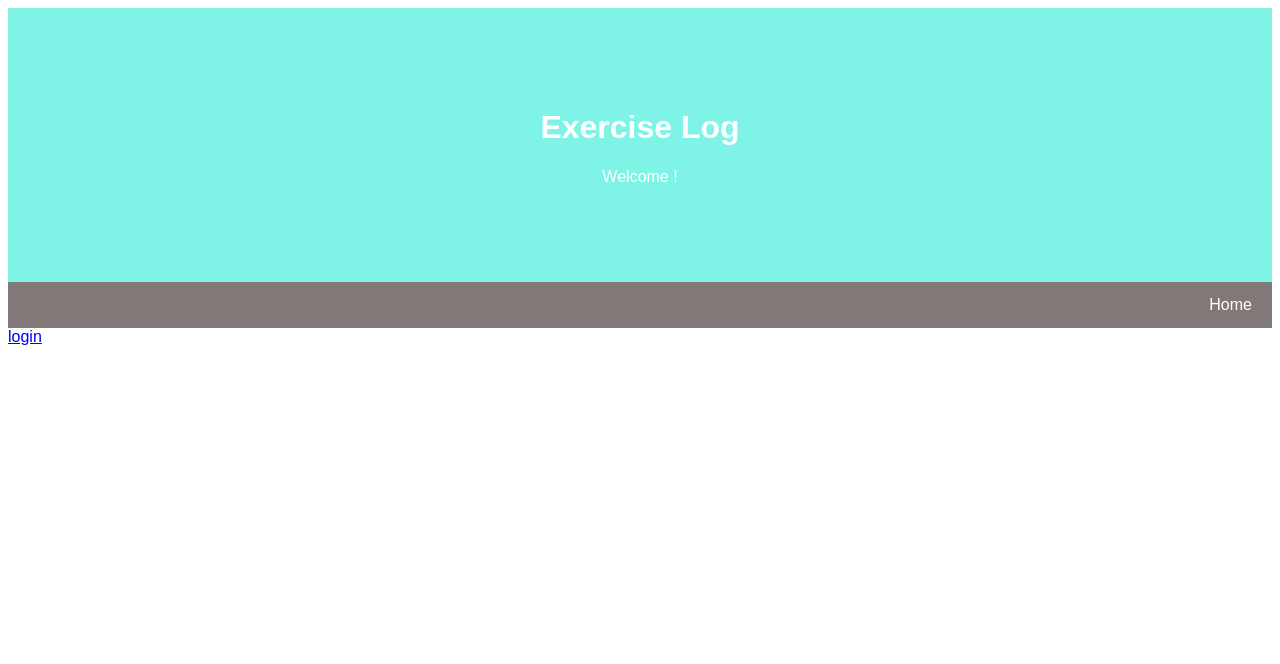
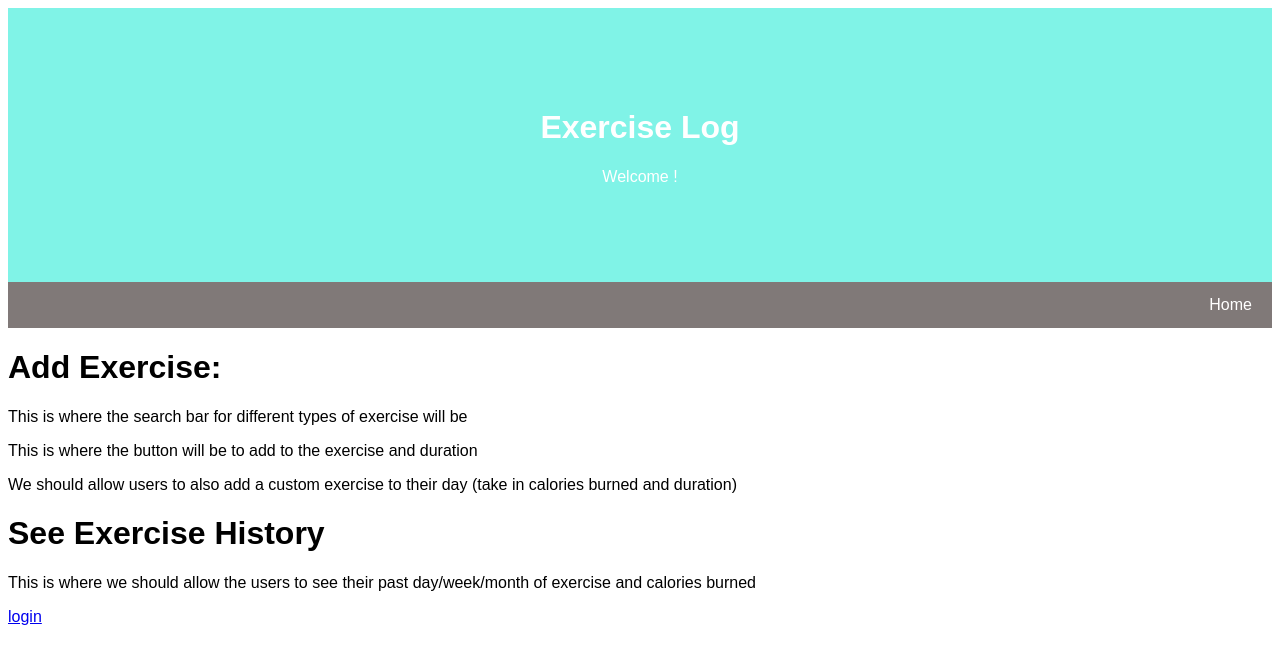
Before and after one commit to Rachel-Pavlakovic/EECS393HealthAndFitnessTracker, a Django app: page /exerciseTracker in a window 1280 px wide. Shown: the top 664 px of the page. Run offline with Django 3.2, Linux system fonts and the light colour scheme.

Commit message:
adding sections to exerciseTracker template
Signed-off-by: Rachel Pavlakovic <rachelpav@comcast.net>

```diff
--- a/HealthAndFitnessTracker/Templates/exerciseTracker.html
+++ b/HealthAndFitnessTracker/Templates/exerciseTracker.html
@@ -57,6 +57,17 @@
   <a href="/home/" class="right">Home</a>
 </div>
 
+<div class="section">
+    <h1>Add Exercise:</h1>
+    <p>This is where the search bar for different types of exercise will be</p>
+    <p>This is where the button will be to add to the exercise and duration</p>
+    <p>We should allow users to also add a custom exercise to their day (take in calories burned and duration)</p>
+</div>
+
+<div class="section">
+    <h1>See Exercise History</h1>
+    <p>This is where we should allow the users to see their past day/week/month of exercise and calories burned</p>
+</div>
 
 {% if user.is_authenticated %}
       <a href="{% url 'logout' %}">logout</a>
```
